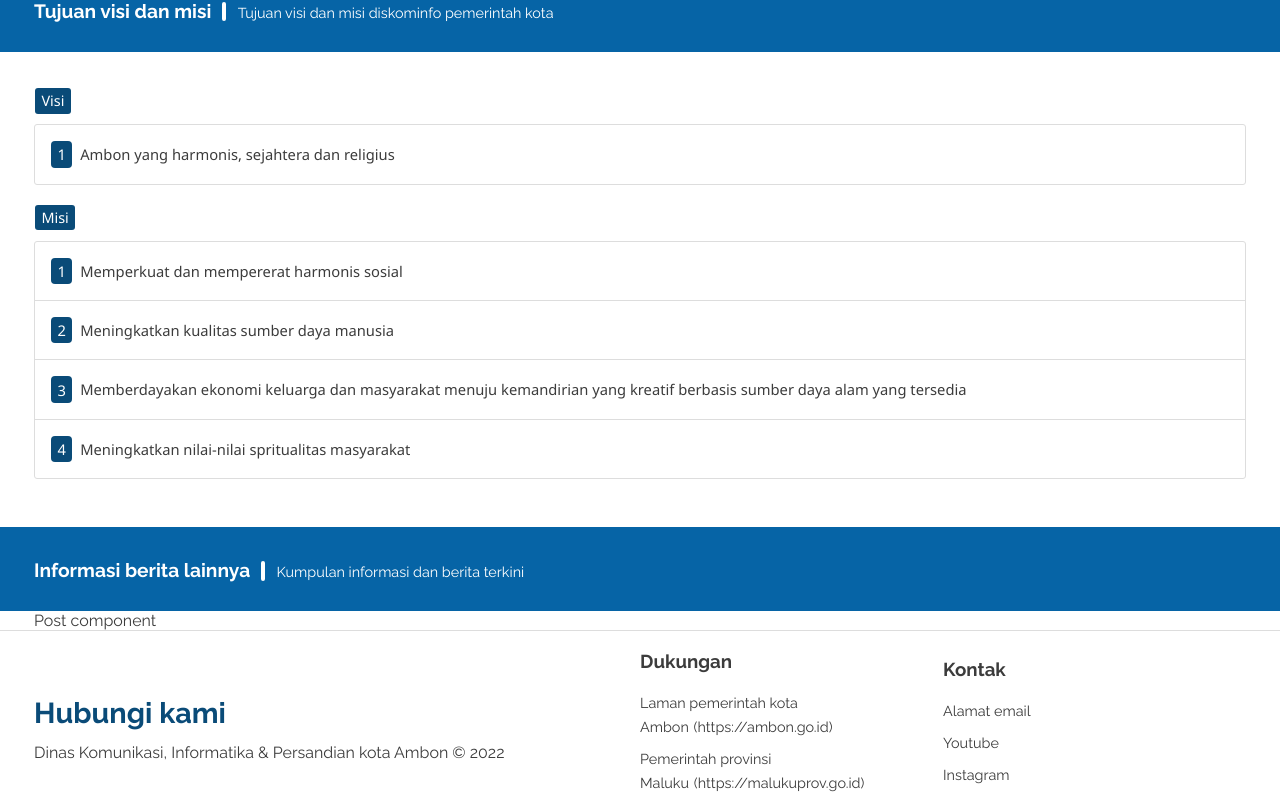
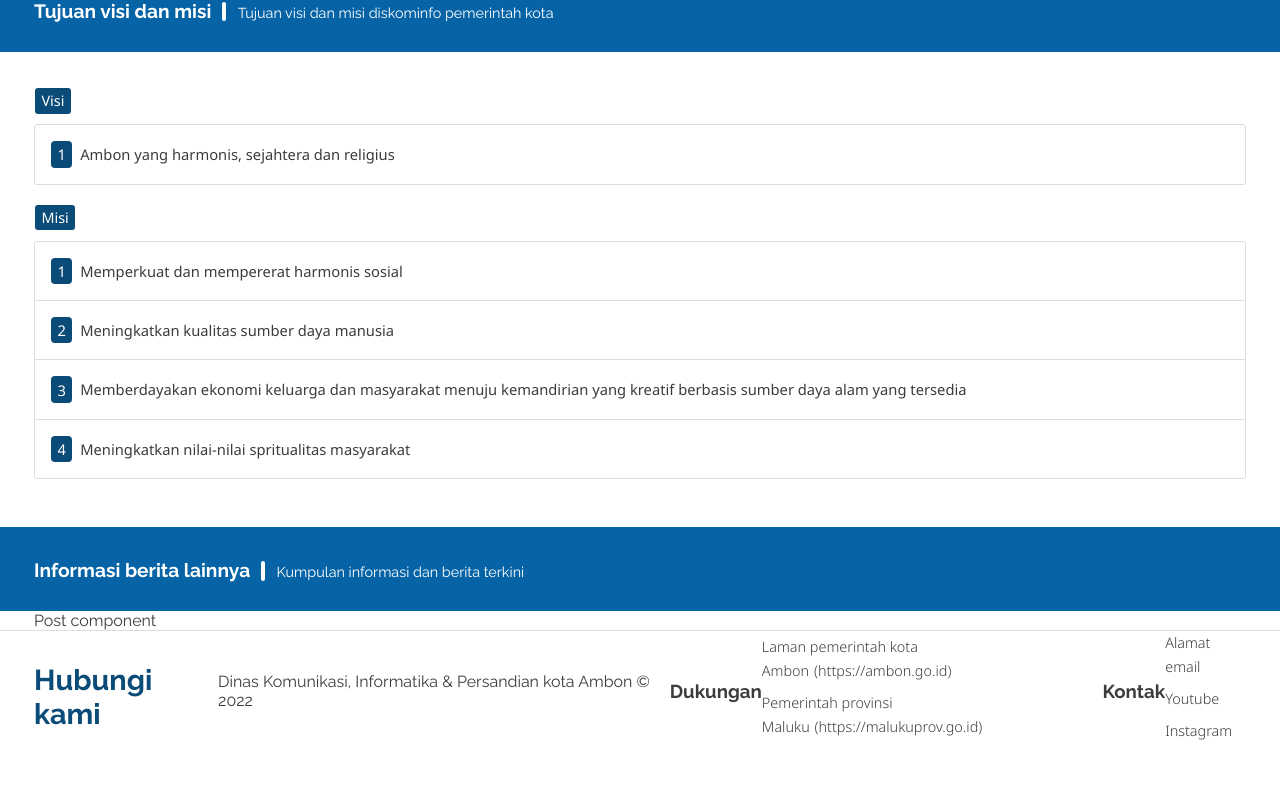
Before and after one commit to diskominfo-ambon/diskominfo-web, a Next.js app: page / in a window 1280 px wide. Shown: the part 470-1273 px from the top of the page. After the commit the page ends 1221 px from the top, so only its background shows below. Built offline with nearby package versions, Linux system fonts and the light colour scheme.

Commit message:
fix: footer component

```diff
--- a/components/footer.js
+++ b/components/footer.js
@@ -2,8 +2,25 @@ import styled from 'styled-components';
 import Container from './container';
 
 
+const contacts = [
+  {
+    'key': 'email',
+    'source': '#',
+    'title': 'Alamat email'
+  },
+  {
+    'key': 'youtube',
+    'source': '#',
+    'title': 'Youtube'
+  },
+  {
+    'key': 'ig',
+    'source': '#',
+    'title': 'Instagram'
+  },
+];
 
-const BaseFooter = styled.footer`
+const Layout = styled.footer`
   border-top: 1px solid #ddd;
 `;
 
@@ -50,6 +67,8 @@ const ListGroup = styled.ul`
 const ListItem = styled.li`
   margin-bottom: .5rem;
   font-size: .9rem;
+  font-family: 'Noto Sans', sans-serif;
+  font-weight: 300;
 
   > a {
     text-decoration: none;
@@ -69,36 +88,26 @@ const ListItem = styled.li`
 
 
 
-const contacts = [
-  {
-    'key': 'email',
-    'source': '#',
-    'title': 'Alamat email'
-  },
-  {
-    'key': 'youtube',
-    'source': '#',
-    'title': 'Youtube'
-  },
-  {
-    'key': 'ig',
-    'source': '#',
-    'title': 'Instagram'
-  },
-];
+function Contact() {
+  return (
+    <>
+      <Heading>Kontak</Heading>
+      <ListGroup>
+        { contacts.map(contact =>
+          <ListItem key={contact.key}>
+            <a href={contact.source}>
+              {contact.title}
+            </a>
+          </ListItem>
+        )}
+      </ListGroup>
+    </>
+  )
+}
 
-
-export default function Footer() {
+function Supported() {
   return (
-    <BaseFooter>
-      <ContainerFlexRow>
-        <div>
-          <Title>Hubungi kami</Title>
-          <Subtitle>
-            Dinas Komunikasi, Informatika & Persandian kota Ambon &copy; 2022
-          </Subtitle>
-        </div>
-        <div>
+    <>
       <Heading>Dukungan</Heading>
       <ListGroup>
         <ListItem>
@@ -118,20 +127,24 @@ export default function Footer() {
           </a>
         </ListItem>
       </ListGroup>
-        </div>
-        <div>
-          <Heading>Kontak</Heading>
-          <ListGroup>
-            { contacts.map(contact =>
-              <ListItem key={contact.key}>
-                <a href={contact.source}>
-                  {contact.title}
-                </a>
-              </ListItem>
-            )}
-          </ListGroup>
-        </div>
-      </ContainerFlexRow>
-    </BaseFooter>
+    </>
   );
 }
+
+
+export default function Footer() {
+  return (
+    <Layout>
+      <ContainerFlexRow>
+        <>
+          <Title>Hubungi kami</Title>
+          <Subtitle>
+            Dinas Komunikasi, Informatika & Persandian kota Ambon &copy; 2022
+          </Subtitle>
+        </>
+        <Supported/>
+        <Contact/>
+      </ContainerFlexRow>
+    </Layout>
+  );
+}
--- a/components/navbar.js
+++ b/components/navbar.js
@@ -43,6 +43,7 @@ const NavbarMenu = styled.ul`
   justify-content: space-evenly;
   background-color: white;
 
+
   @media screen and (max-width: ${({theme}) => theme.size.medium}) {
     display: block;
     padding: 0;
@@ -77,12 +78,12 @@ const NavbarItem = styled.li`
 `;
 
 const Title = styled.h2`
-  color: white;
+  color: #FFCD00;
   margin: 0;
   font-size: .9rem;
   font-weight: 500;
   margin-left: .9rem;
-
+  font-weight: 600;
   `;
 const Logo = styled.img`
   width: 130px;
@@ -148,6 +149,7 @@ const Dropdown = styled.ul`
   box-shadow: 0 2px 6px rgba(0, 0, 0, 0.20);
   background-color: white;
   overflow: hidden;
+  z-index: 2;
   min-width: 220px;
 
   @media screen and (max-width: ${({theme}) => theme.size.medium}) {
```
Lines whose indentation alone changed are shown as unchanged.
